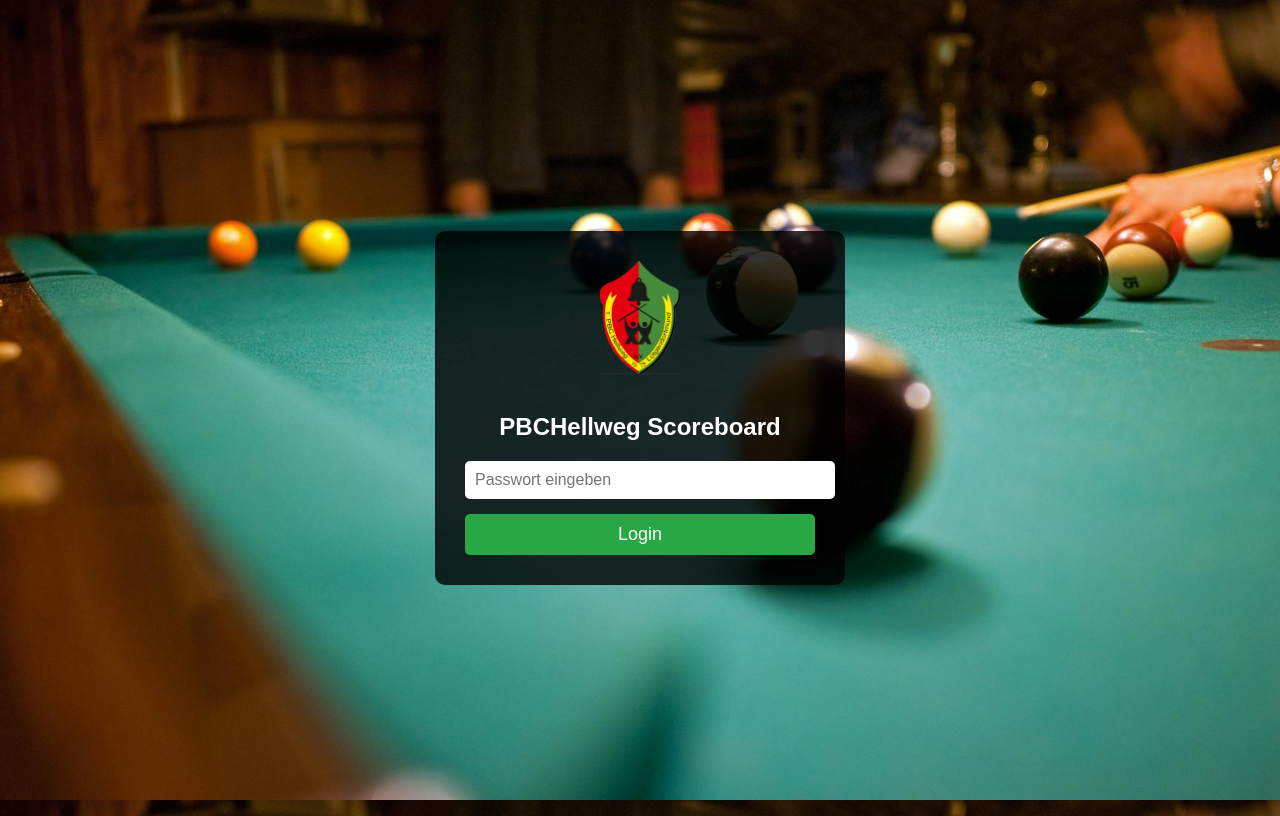
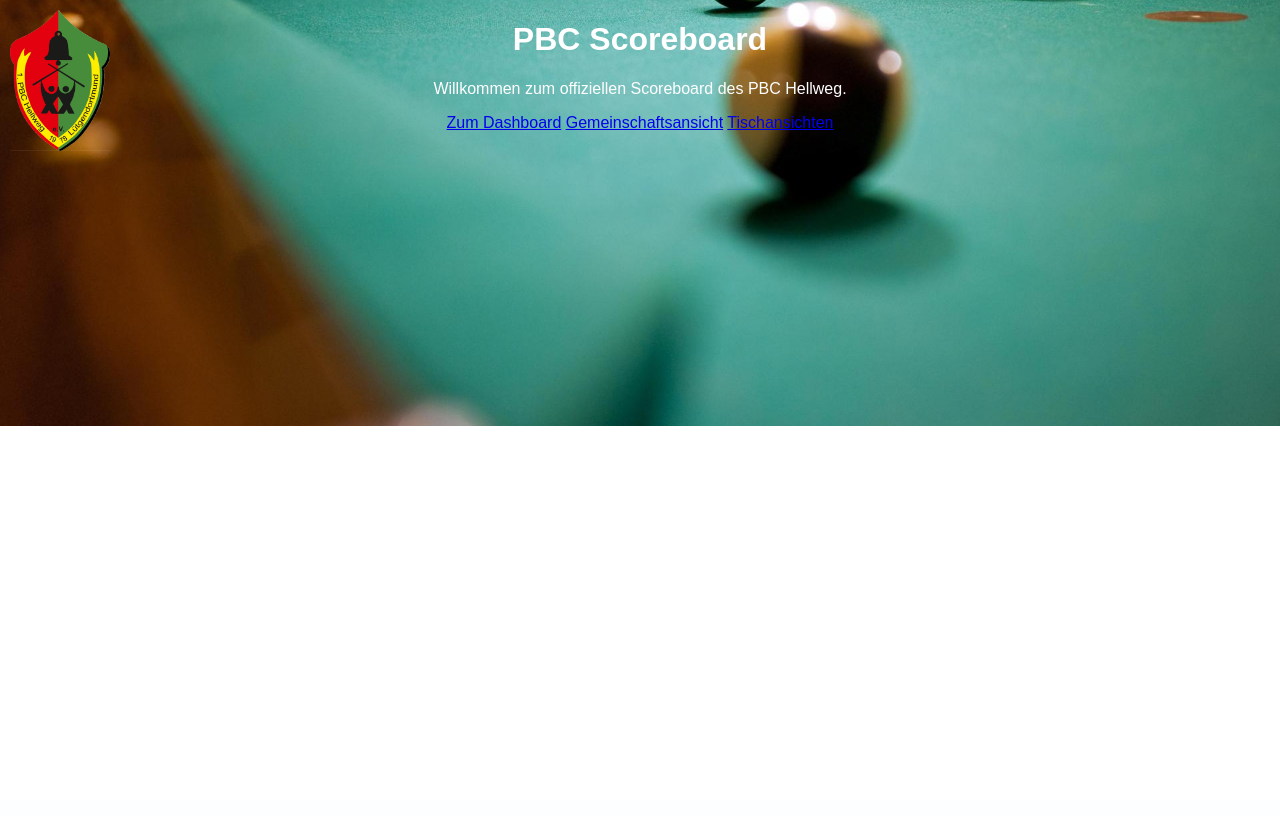
Before and after one commit to Neobitix/PBCHellweg-Scoreboard, a Flask app: page / in a window 1280 px wide. After the commit the page ends 426 px from the top, so only its background shows below. Run offline with Flask 2, Linux system fonts and the light colour scheme; the visitor is signed in with stand-in values (Sample User, id 1).

Commit message:
Überarbeitete UI/UX, Spielmodus, Score-Anpassungen & Fehlerbehebungen

```diff
--- a/static/game_modes.js
+++ b/static/game_modes.js
@@ -1,13 +1,16 @@
 document.addEventListener("DOMContentLoaded", function () {
     const modeSelector = document.getElementById("spielmodus");
+    const modeDisplay = document.getElementById("spielmodus-anzeige");
 
     if (localStorage.getItem("selectedMode")) {
         modeSelector.value = localStorage.getItem("selectedMode");
+        modeDisplay.textContent = localStorage.getItem("selectedMode");
     }
 
     modeSelector.addEventListener("change", function () {
         const selectedMode = modeSelector.value;
         localStorage.setItem("selectedMode", selectedMode);
+        modeDisplay.textContent = selectedMode;
 
         fetch("/update_mode", {
             method: "POST",
@@ -30,6 +33,7 @@ document.addEventListener("DOMContentLoaded", function () {
         .then(data => {
             if (data.mode) {
                 modeSelector.value = data.mode;
+                modeDisplay.textContent = data.mode;
             }
         })
         .catch(error => {
--- a/static/styles.css
+++ b/static/styles.css
@@ -1,106 +1,85 @@
+/* Allgemeine Stile */
 body {
     font-family: Arial, sans-serif;
+    background-image: url('/static/billard-background.jpg'); /* Dezent eingebrachtes Billard-Hintergrundbild */
+    background-size: cover;
+    background-position: center;
+    background-repeat: no-repeat;
+    color: #ffffff;
     text-align: center;
-    background: url('/static/billard-background.jpg') no-repeat center center fixed;
-    background-size: cover;
-    color: white;
     margin: 0;
     padding: 0;
-    display: flex;
-    flex-direction: column;
-    height: 100vh;
-    justify-content: space-between;
 }
 
-.header {
-    padding: 15px;
-    font-size: 32px;
-    font-weight: bold;
-    background-color: rgba(0, 32, 70, 0.9);
-    color: white;
-    display: flex;
-    align-items: center;
-    justify-content: center;
-    gap: 15px;
+/* Vereinswappen einbinden */
+#verein-wappen {
+    position: absolute;
+    top: 10px;
+    left: 10px;
+    width: 100px;
+    height: auto;
 }
 
-.header img {
-    height: 50px;
+/* Score-Anzeige größer machen */
+.score {
+    font-size: 5rem; /* Deutlich größerer Score */
+    font-weight: bold;
+    color: #ffcc00;
+    text-shadow: 2px 2px 5px black;
 }
 
-.container {
+/* Tische-Ansicht optimieren */
+.tisch-container {
     display: flex;
-    flex-direction: column;
+    justify-content: space-around;
     align-items: center;
-    justify-content: center;
-    flex-grow: 1;
+    margin-top: 30px;
 }
 
-.scoreboard {
-    display: flex;
-    justify-content: space-around;
-    width: 90%;
-    max-width: 600px;
-    margin: 20px auto;
+.tisch {
+    background-color: rgba(0, 0, 0, 0.6);
     padding: 20px;
-    background: rgba(0, 0, 0, 0.8);
+    border-radius: 10px;
+    box-shadow: 0px 4px 10px rgba(0, 0, 0, 0.8);
+    width: 250px;
+}
+
+.tisch h2 {
+    font-size: 2rem;
+    color: #ffcc00;
+}
+
+/* Spielmodi Auswahl */
+#spielmodus-container {
+    margin-top: 20px;
+    background-color: rgba(0, 0, 0, 0.6);
+    padding: 15px;
     border-radius: 10px;
 }
 
-.team {
-    flex: 1;
-    text-align: center;
-    padding: 20px;
-    font-size: 40px;
-    font-weight: bold;
+#spielmodus {
+    font-size: 1.5rem;
+    padding: 5px;
 }
 
-.heim {
-    background-color: #28a745;
-    border-radius: 10px;
-}
-
-.gast {
-    background-color: #dc3545;
-    border-radius: 10px;
-}
-
-.buttons {
-    display: flex;
-    justify-content: center;
-    margin-top: 10px;
-}
-
+/* Buttons */
 button {
-    font-size: 20px;
-    margin: 5px;
+    font-size: 1.5rem;
     padding: 10px 20px;
     border: none;
+    background-color: #004d00;
+    color: white;
+    border-radius: 5px;
     cursor: pointer;
-    border-radius: 5px;
-    background-color: white;
-    color: black;
 }
 
 button:hover {
-    opacity: 0.8;
+    background-color: #008000;
 }
 
-select {
-    font-size: 18px;
-    padding: 10px;
-    margin-top: 15px;
-    border-radius: 5px;
+/* Gast statt Gäste */
+.gast {
+    font-size: 1.5rem;
+    font-weight: bold;
+    color: white;
 }
-
-.footer {
-    padding: 12px;
-    background-color: #28a745;
-    font-size: 20px;
-}
-
-.footer a {
-    color: white;
-    text-decoration: none;
-    font-weight: bold;
-}
--- a/templates/index.html
+++ b/templates/index.html
@@ -3,77 +3,22 @@
 <head>
     <meta charset="UTF-8">
     <meta name="viewport" content="width=device-width, initial-scale=1.0">
-    <title>Login - PBCHellweg Scoreboard</title>
-    <style>
-        body {
-            font-family: Arial, sans-serif;
-            text-align: center;
-            background: url('/static/billard-background.jpg') no-repeat center center fixed;
-            background-size: cover;
-            color: white;
-            display: flex;
-            flex-direction: column;
-            justify-content: center;
-            align-items: center;
-            height: 100vh;
-        }
-        .login-container {
-            background: rgba(0, 0, 0, 0.8);
-            padding: 30px;
-            border-radius: 10px;
-            width: 350px;
-            text-align: center;
-        }
-        .login-container img {
-            width: 80px;
-            margin-bottom: 15px;
-        }
-        .login-container h2 {
-            margin-bottom: 20px;
-        }
-        input {
-            width: 100%;
-            padding: 10px;
-            margin-bottom: 15px;
-            border: none;
-            border-radius: 5px;
-            font-size: 16px;
-        }
-        .login-btn {
-            background-color: #28a745;
-            color: white;
-            font-size: 18px;
-            padding: 10px;
-            border: none;
-            width: 100%;
-            border-radius: 5px;
-            cursor: pointer;
-        }
-        .login-btn:hover {
-            background-color: #218838;
-        }
-    </style>
-    <script>
-        document.addEventListener("DOMContentLoaded", function () {
-            if (localStorage.getItem("loggedIn") === "true") {
-                window.location.href = "/dashboard";
-            }
-        });
-        function login(event) {
-            event.preventDefault();
-            localStorage.setItem("loggedIn", "true");
-            window.location.href = "/dashboard";
-        }
-    </script>
+    <title>PBC Scoreboard</title>
+    <link rel="stylesheet" href="/static/styles.css">
 </head>
 <body>
-    <div class="login-container">
-        <img src="/static/WappenTransparent.png" alt="Vereinswappen">
-        <h2>PBCHellweg Scoreboard</h2>
-        <form onsubmit="login(event)">
-            <input type="password" placeholder="Passwort eingeben" required>
-            <button type="submit" class="login-btn">Login</button>
-        </form>
+    <!-- Vereinswappen oben links -->
+    <img id="verein-wappen" src="/static/WappenTransparent.png" alt="Vereinswappen">
+
+    <div class="container">
+        <h1>PBC Scoreboard</h1>
+        <p>Willkommen zum offiziellen Scoreboard des PBC Hellweg.</p>
+
+        <div class="menu">
+            <a href="/dashboard">Zum Dashboard</a>
+            <a href="/gemeinschaft">Gemeinschaftsansicht</a>
+            <a href="/pbc_scoreboard">Tischansichten</a>
+        </div>
     </div>
 </body>
 </html>
```
Also changed, not shown: templates/dashboard.html (+9 -49 lines), templates/login.html (+33 -9 lines), templates/pbc_scoreboard.html (+39 -135 lines).
